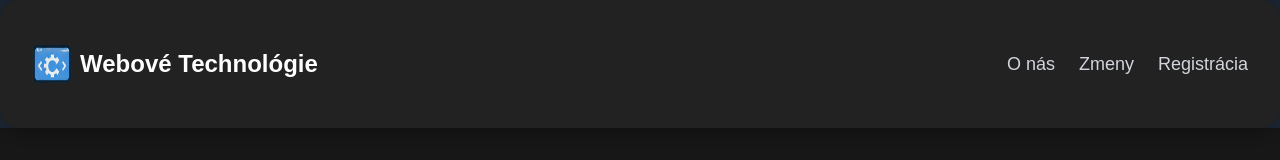
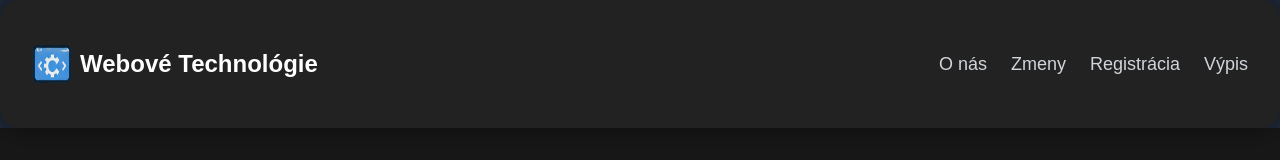
Before and after one commit to Rikiboy5/WT_Zadanie, a React (Vite) app in the folder zadanie2/frontend/: page / in a window 1280 px wide. Shown: the top 160 px of the page. Built offline with nearby package versions, Linux system fonts and the light colour scheme.

Commit message:
pridanie podstránky do navbaru

```diff
--- a/zadanie2/frontend/src/components/Navbar.jsx
+++ b/zadanie2/frontend/src/components/Navbar.jsx
@@ -74,6 +74,12 @@ function Navbar() {
             >
               Registrácia
             </Link>
+            <Link
+              to="/users"
+              className="text-gray-300 hover:text-white text-lg"
+            >
+              Výpis
+            </Link>
           </div>
         </div>
       </div>
```
